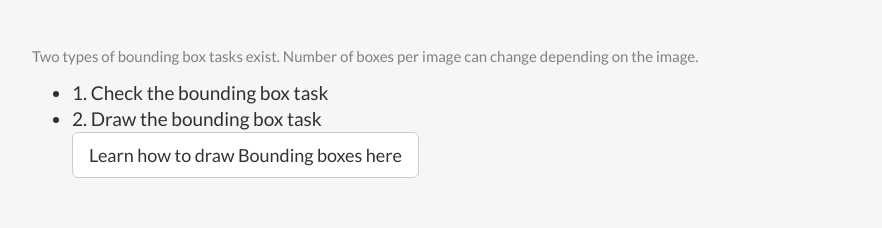
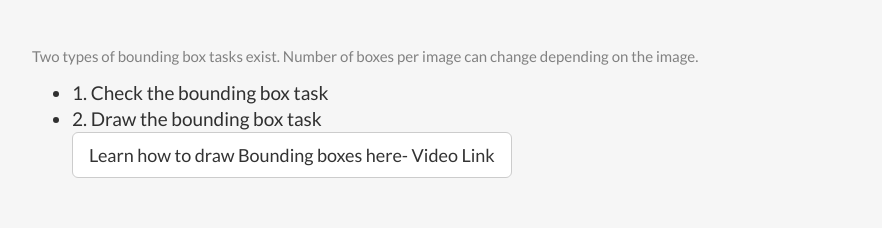
Before and after one commit to ila057/test, a plain HTML site: page index.html in a window 1280 px wide. Shown: the part 1340-1568 px from the top of the page, without its empty margins (68-950 px from the left). Drawn offline with nearby package versions, Linux system fonts and the light colour scheme.

Commit message:
Update index.html

```diff
--- a/index.html
+++ b/index.html
@@ -247,7 +247,7 @@
         </li>
         <li>2. Draw the bounding box task
           <br>
-          <a href="https://www.youtube.com/watch?v=2euWkoEQWp8&feature=youtu.be" class="btn btn-default btn-lg" role="button" target="_blank">Learn how to draw Bounding boxes here</a>
+          <a href="https://www.youtube.com/watch?v=2euWkoEQWp8&feature=youtu.be" class="btn btn-default btn-lg" role="button" target="_blank">Learn how to draw Bounding boxes here- Video Link</a>
         </li>
       </ul>
 
```
